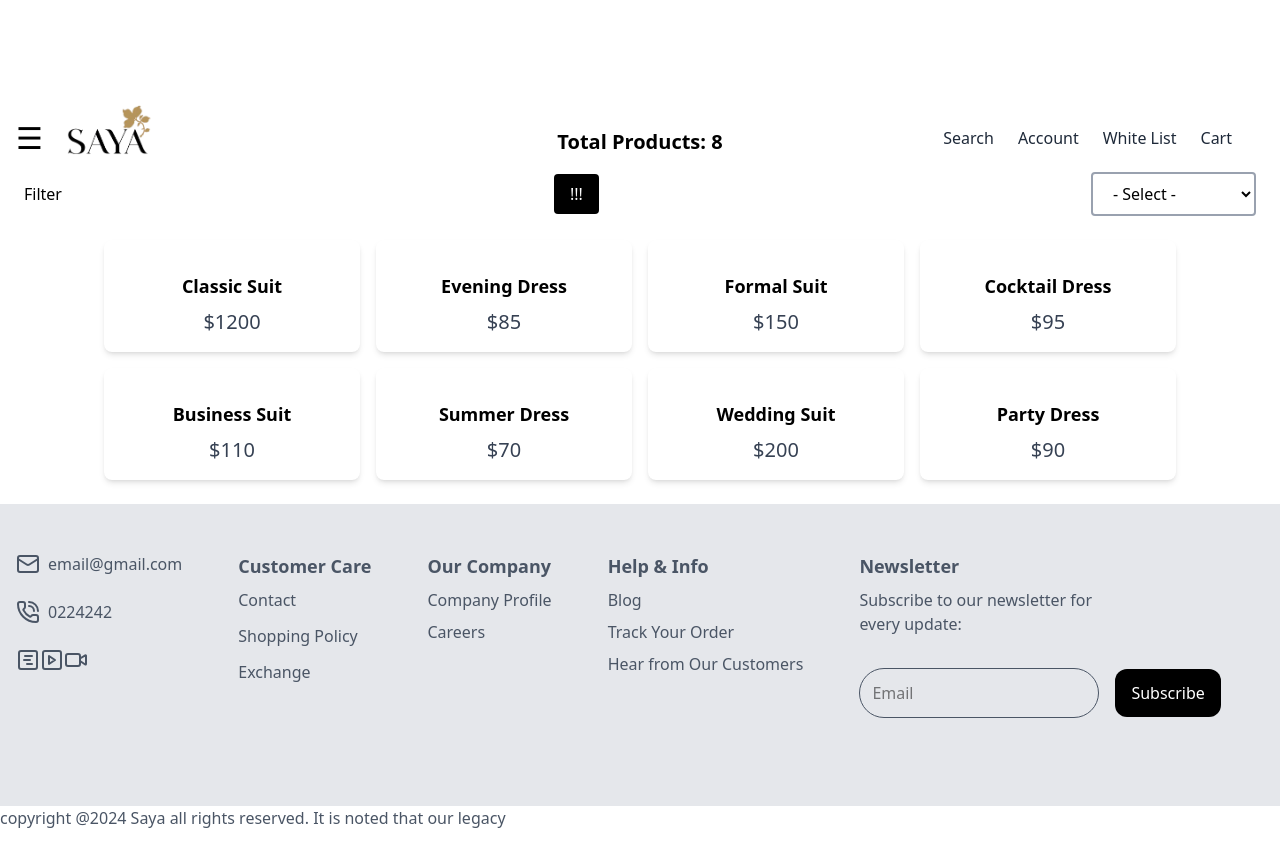
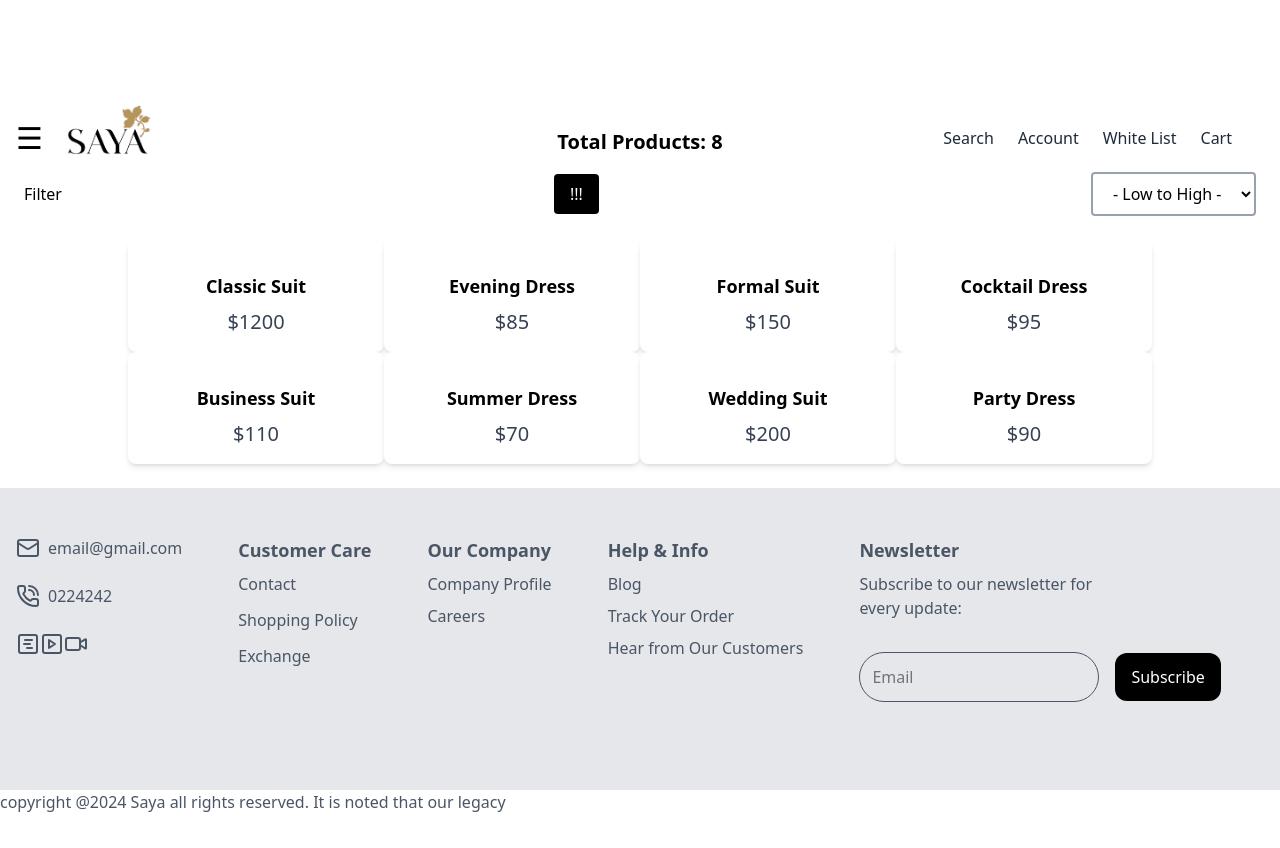
Before and after one commit to zaidsol/web, a Next.js app: page /arrival in a window 1280 px wide. Built offline with nearby package versions, Linux system fonts and the light colour scheme.

Commit message:
Update page.tsx

```diff
--- a/app/products/page.tsx
+++ b/app/products/page.tsx
@@ -4,71 +4,46 @@ import Card from '../components/card';
 
 type Product = {
   id: number;
-  image: string;       // Default image
-  hoverImage: string;  // Hover image
+  image: string;
+  hoverImage: string;
   name: string;
   price: string;
 };
 
 export default function Products() {
   const [products, setProducts] = useState<Product[]>([]);
-  const [filteredProducts, setFilteredProducts] = useState<Product[]>([]);
-  const [sortOrder, setSortOrder] = useState<string>('');  // To manage sorting
 
   useEffect(() => {
     fetch('./productlist.json')
-      .then(res => res.json())
-      .then(data => {
-        setProducts(data);
-        setFilteredProducts(data);  // Set both states to initial products
-      })
-      .catch(err => console.error("Failed to fetch:", err));
+      .then((res) => res.json())
+      .then((data) => setProducts(data))
+      .catch((err) => console.error('Failed to fetch:', err));
   }, []);
-
-  const handleSortChange = (e: React.ChangeEvent<HTMLSelectElement>) => {
-    const order = e.target.value;
-    setSortOrder(order);
-
-    // Sort the products based on the selected filter
-    let sortedProducts = [...filteredProducts];
-
-    if (order === 'low-to-high') {
-      sortedProducts = sortedProducts.sort((a, b) => parseFloat(a.price) - parseFloat(b.price));
-    } else if (order === 'high-to-low') {
-      sortedProducts = sortedProducts.sort((a, b) => parseFloat(b.price) - parseFloat(a.price));
-    }
-
-    setFilteredProducts(sortedProducts);
-  };
 
   return (
     <div className="p-6">
-      <h1 className="text-center text-xl font-semibold mb-4">Total Products: {filteredProducts.length}</h1>
+      <h1 className="text-center text-xl font-semibold mb-4">
+        Total Products: {products.length}
+      </h1>
 
       <div className="flex justify-between items-center mb-6">
         <span>Filter</span>
 
-        {/* You can modify this button to handle other types of filtering */}
         <button className="bg-black text-white px-4 py-2 rounded">!!!</button>
 
-        <select
-          className="px-4 py-2 border-2 border-gray-400 rounded"
-          value={sortOrder}
-          onChange={handleSortChange}
-        >
+        <select className="px-4 py-2 border-2 border-gray-400 rounded">
+          <option value="">- Low to High -</option>
           <option value="">- Select -</option>
-          <option value="low-to-high">- Low to High -</option>
-          <option value="high-to-low">- High to Low -</option>
         </select>
       </div>
 
-      <div className="flex flex-wrap justify-center gap-4">
-        {filteredProducts.map((product) => (
+      <div className="flex flex-wrap justify-center gap-0">
+        {products.map((product) => (
           <Card
             key={product.id}
             name={product.name}
-            image={product.image}        // Default image
-            hoverImage={product.hoverImage}  // Hover image
+            image={product.image}
+            hoverImage={product.hoverImage}
             price={product.price}
           />
         ))}
```
